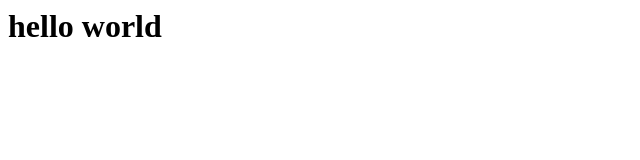
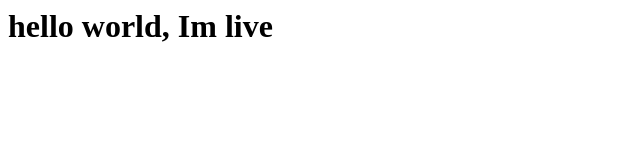
Before and after one commit to Davineira309/public_html, a plain HTML site: page index.html in a window 1280 px wide. Shown: the whole page, without its empty margins (0-640 px from the left). Drawn offline with Linux system fonts and the light colour scheme.

Commit message:
Update index.html

```diff
--- a/index.html
+++ b/index.html
@@ -1 +1 @@
-<h1>hello world</h1>
+<h1>hello world, Im live</h1>
```
